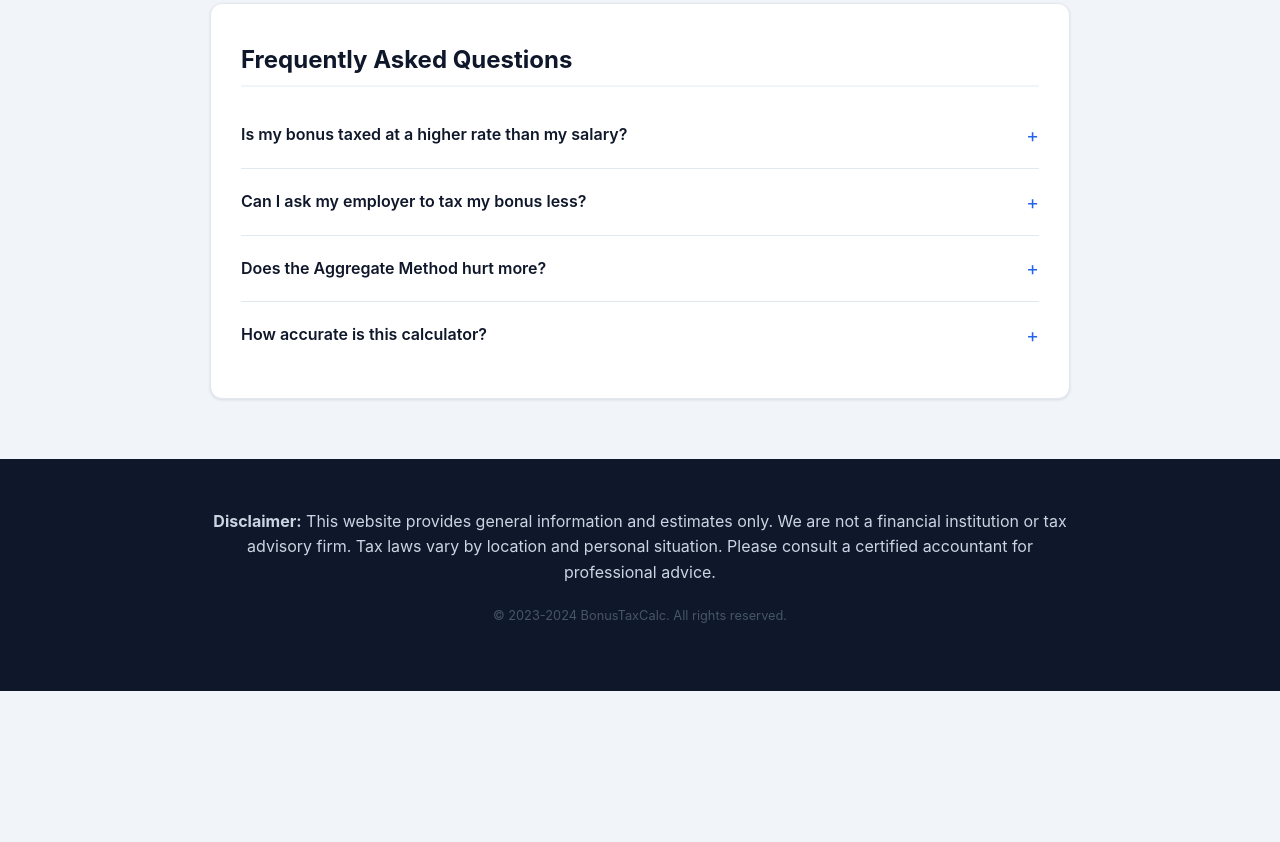
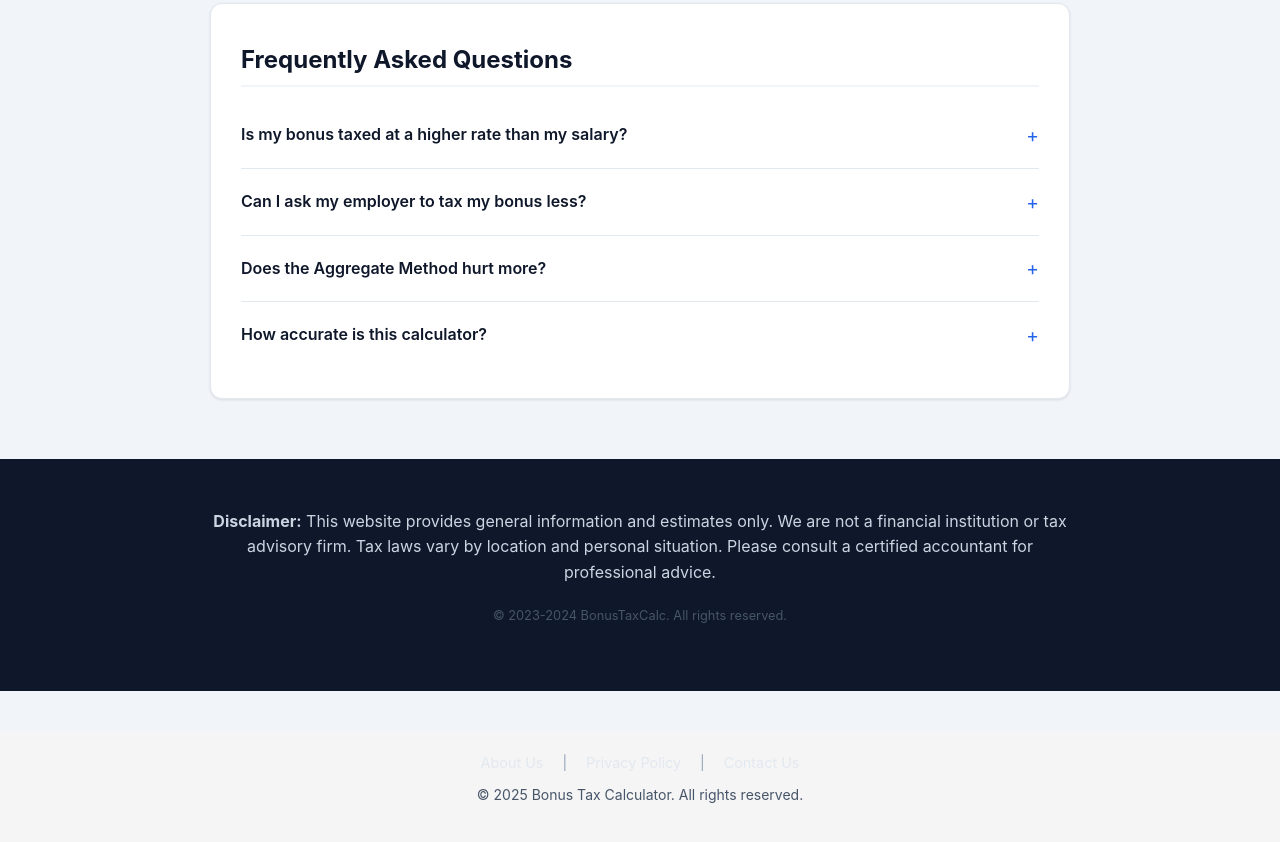
Before and after one commit to wecodenodoubt/bonustaxcalculator, a plain HTML site: page index.html in a window 1280 px wide. Shown: the part 2724-3566 px from the top of the page. Before the commit the page ends 3415 px from the top, so only its background shows below. Drawn offline with Linux system fonts and the light colour scheme.

Commit message:
Update index.html

```diff
--- a/index.html
+++ b/index.html
@@ -846,5 +846,12 @@
             parent.classList.toggle('active');
         }
     </script>
+    <footer style="margin-top:40px; padding:20px; text-align:center; font-size:14px; background:#f5f5f5;">
+  <a href="about-us.html">About Us</a> |
+  <a href="privacy-policy.html">Privacy Policy</a> |
+  <a href="contact-us.html">Contact Us</a>
+  <p style="margin-top:10px;">© 2025 Bonus Tax Calculator. All rights reserved.</p>
+</footer>
+
 </body>
 </html>
```
